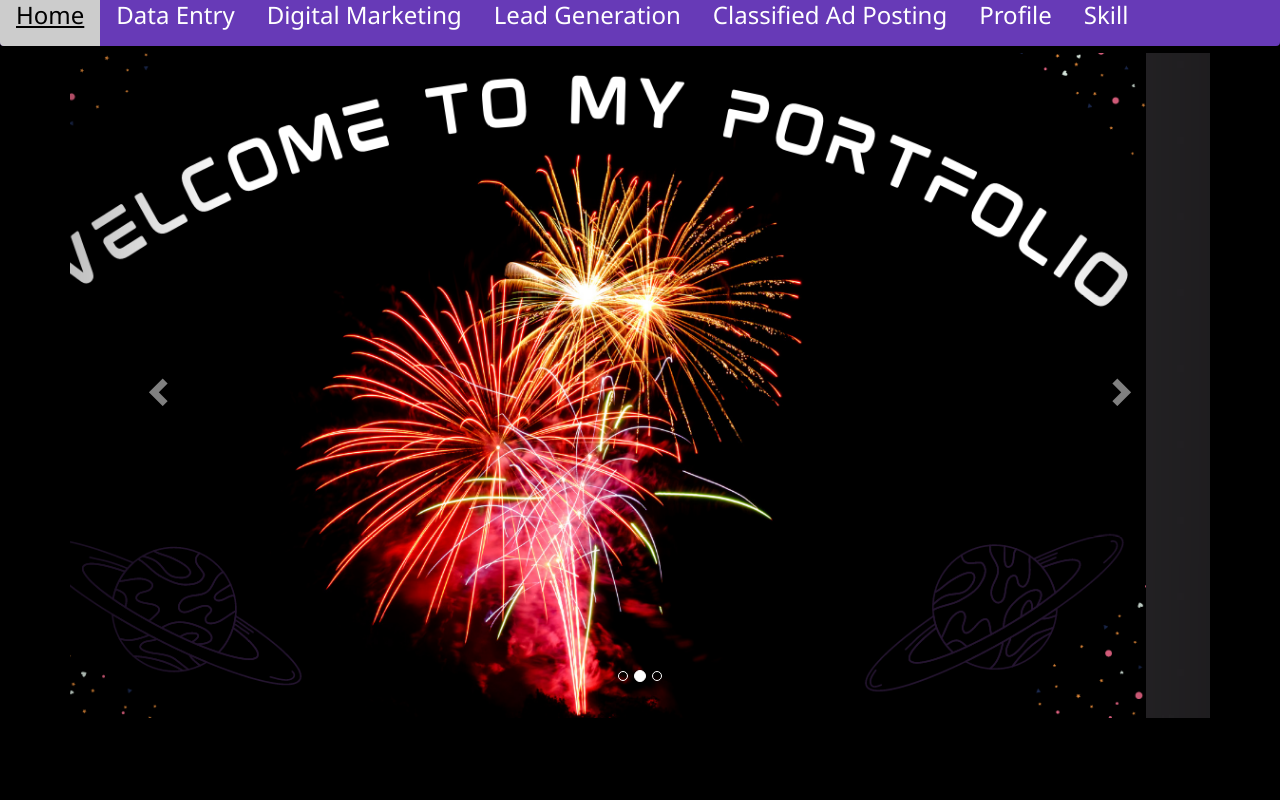
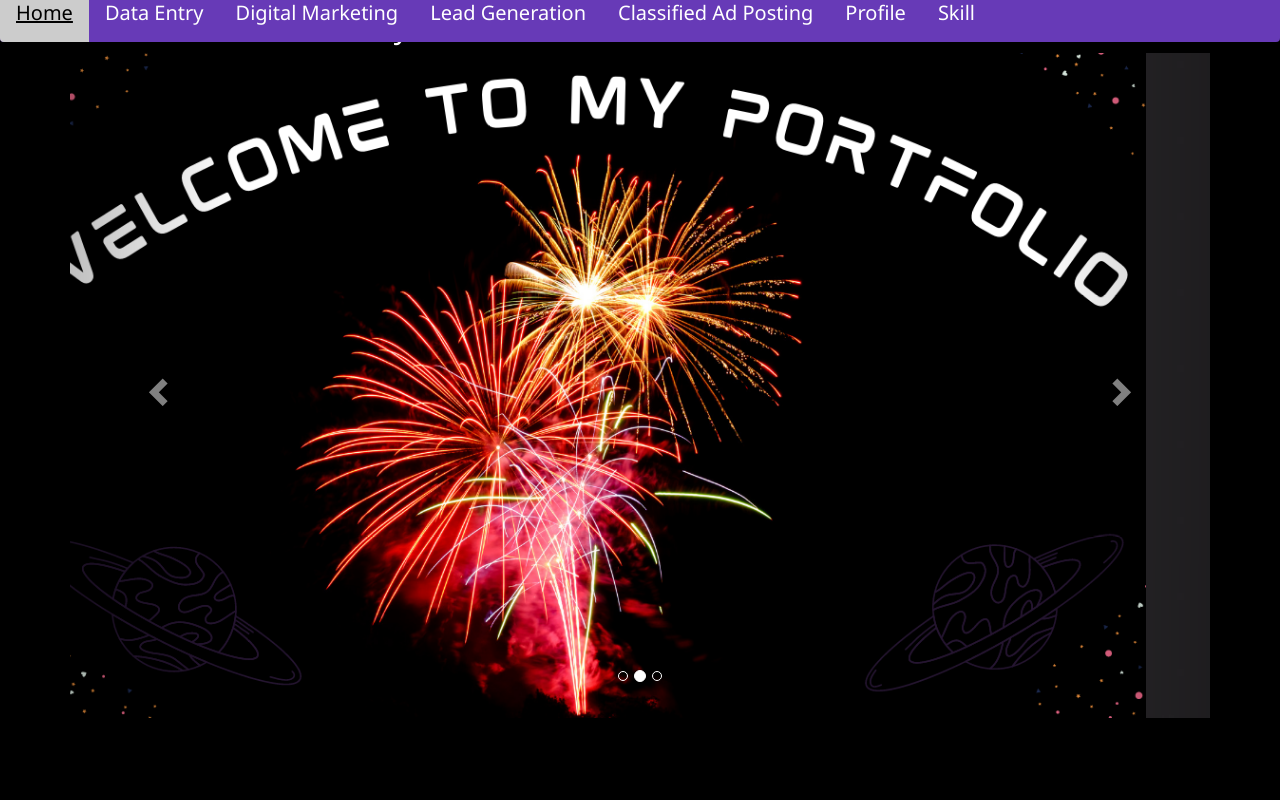
Before and after one commit to nahidhasanraj/profile, a plain HTML site: page index.html in a window 1280 px wide. Shown: the top 800 px of the page. Drawn offline with nearby package versions, Linux system fonts and the light colour scheme.

Commit message:
Update index.html

```diff
--- a/index.html
+++ b/index.html
@@ -50,13 +50,13 @@
   <!-- Navbar (placed at the bottom of the header image) -->
 
   <div class="w3-bar w3-deep-purple w3-round w3-display-topmiddle w3-hide-small" style="top:-16px; position:fixed">
-    <a href="#" class="w3-bar-item w3-button"><h3>Home</h3></a>
-    <a href="#Data Entry" class="w3-bar-item w3-button"><h3>Data Entry</h3></a>
-    <a href="#Digital Marketing" class="w3-bar-item w3-button"><h3>Digital Marketing</h3></a>
-    <a href="#Lead Generation" class="w3-bar-item w3-button"><h3>Lead Generation</h3></a>
-    <a href="#Classified Ad Posting" class="w3-bar-item w3-button"><h3>Classified Ad Posting</h3></a>
-    <a href="#My profile" class="w3-bar-item w3-button"><h3>Profile</h3></a>
-    <a href="#My Skills" class="w3-bar-item w3-button"><h3>Skill</h3></a>
+    <a href="#" class="w3-bar-item w3-button"><h4>Home</h4></a>
+    <a href="#Data Entry" class="w3-bar-item w3-button"><h4>Data Entry</h4></a>
+    <a href="#Digital Marketing" class="w3-bar-item w3-button"><h4>Digital Marketing</h4></a>
+    <a href="#Lead Generation" class="w3-bar-item w3-button"><h4>Lead Generation</h4></a>
+    <a href="#Classified Ad Posting" class="w3-bar-item w3-button"><h4>Classified Ad Posting</h4></a>
+    <a href="#My profile" class="w3-bar-item w3-button"><h4>Profile</h4></a>
+    <a href="#My Skills" class="w3-bar-item w3-button"><h4>Skill</h4></a>
 
   </div>
 </header>
```
